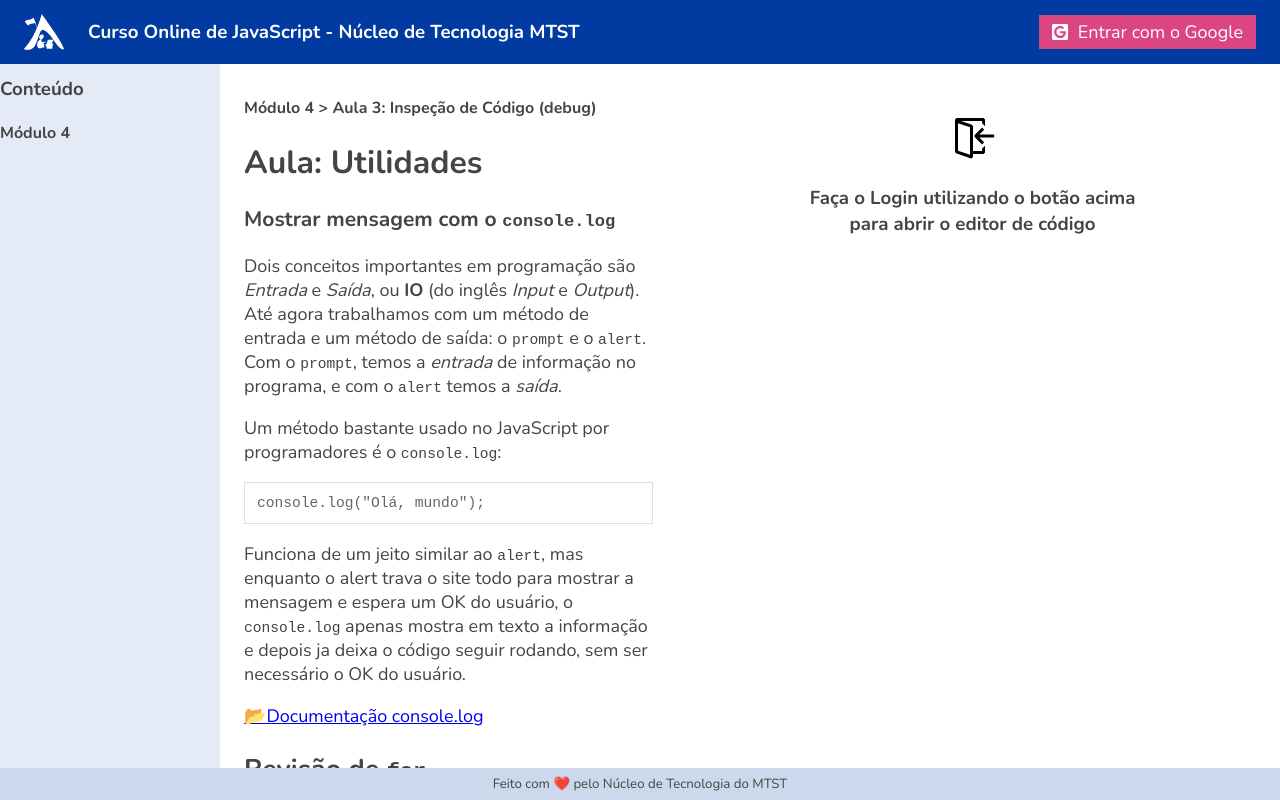
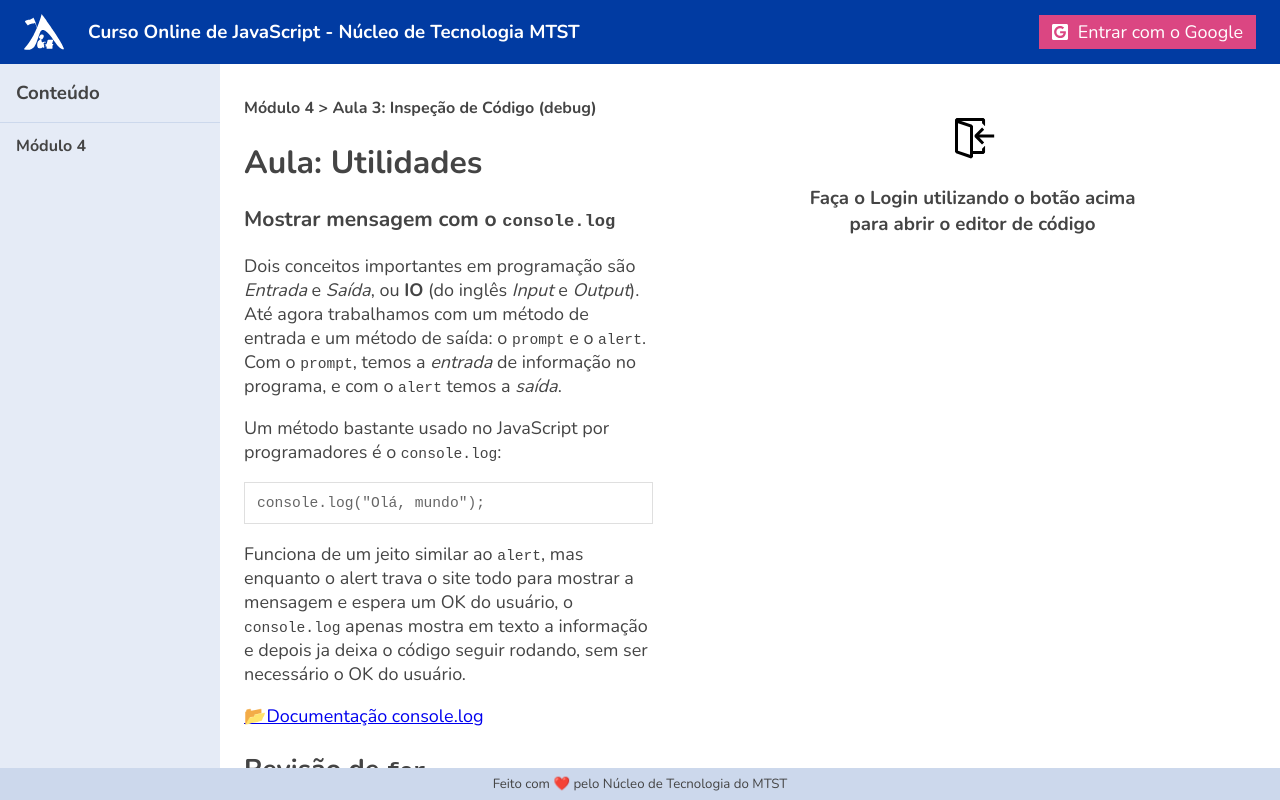
Before and after one commit to andrebnf/nt-listas-excc, a Next.js app: page /exercises/aula4_3 in a window 1280 px wide. Built offline with nearby package versions, Linux system fonts and the light colour scheme; no server answers.

Commit message:
ajustado estilo da sidebar

```diff
--- a/components/sidebar.tsx
+++ b/components/sidebar.tsx
@@ -9,23 +9,31 @@ const StyledAside = styled.aside`
   min-width: ${({theme}) => theme.layout.sidebarWidth};
 
   background-color: ${({theme}) => theme.colors.secondaryOpacity01};
-  * {
-    color: ${({theme}) => theme.colors.text};
-  }
 
   .ReactCollapse--collapse {
     transition: height 200ms ease-out;
   }
+
+  * {
+    color: ${({theme}) => theme.colors.text};
+  }
 `;
 
 const SidebarHeader = styled.h3`
-  margin: ${({theme}) => theme.space[2]} 0;
+  margin: 0;
+  padding: ${({theme}) => theme.space[3]};
+  border-bottom: 1px solid ${({theme}) => theme.colors.secondaryOpacity02};
 `;
 
 const SubMenuHeader = styled.a`
+  margin: 0;
+  padding-top: ${({theme}) => theme.space[2]};
+  padding-right: 0;
+  padding-bottom: ${({theme}) => theme.space[2]};
+  padding-left: ${({theme}) => theme.space[3]};
+
   font-weight: bold;
-  margin: ${({theme}) => theme.space[1]} 0;
-  display: inline-block;
+  display: block;
   font-size: ${({theme}) => theme.fontSize.medium};
 
   &:hover {
@@ -35,9 +43,13 @@ const SubMenuHeader = styled.a`
 `;
 
 const SubMenuList = styled.ul`
+  margin: 0;
+  padding-top: ${({theme}) => theme.space[0]};
+  padding-right: 0;
+  padding-bottom: ${({theme}) => theme.space[0]};
+  padding-left: ${({theme}) => theme.space[3]};
+
   list-style: none;
-  padding-left: ${({theme}) => theme.space[2]};
-  margin-top: 0;
   background-color: ${({theme}) => theme.colors.secondaryOpacity015};
 `;
 
@@ -49,6 +61,7 @@ const Menu = styled.div`
 
 const MenuItem = styled.li`
   padding-bottom: ${({theme}) => theme.space[0]};
+  padding-left: ${({theme}) => theme.space[3]};
 `;
 
 const StyledNavLink = styled.a<{theme: DefaultTheme, activeClassName: string }>`
```
